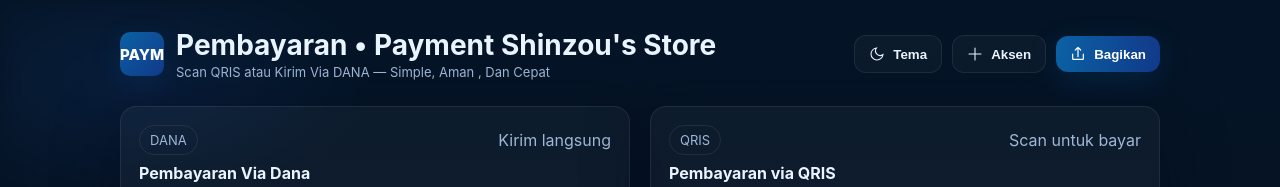
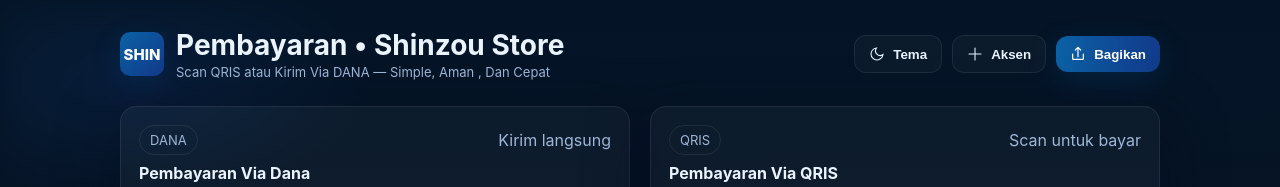
Before and after one commit to scfreynard/Shinzou-s-Payment, a plain HTML site: page index.html in a window 1280 px wide. Shown: the top 187 px of the page. Drawn offline with Linux system fonts and the light colour scheme; grey boxes are pictures that could not be loaded.

Commit message:
Update index.html

```diff
--- a/index.html
+++ b/index.html
@@ -105,7 +105,7 @@
 </head>
 <body
   data-theme="dark"
-  data-brand="Payment Shinzou's Store"
+  data-brand="Shinzou Store"
   data-qris-src="https://files.catbox.moe/vau4h9.jpeg"
   data-dana="085189416130"
   data-receiver="ADI"
@@ -173,7 +173,7 @@
           <span class="pill">QRIS</span>
           <span class="muted">Scan untuk bayar</span>
         </div>
-        <h3 id="qrisTitle">Pembayaran via QRIS</h3>
+        <h3 id="qrisTitle">Pembayaran Via QRIS</h3>
 
         <div class="qr-wrap">
           <div class="qr" id="qrCard" title="Klik untuk perbesar">
```
